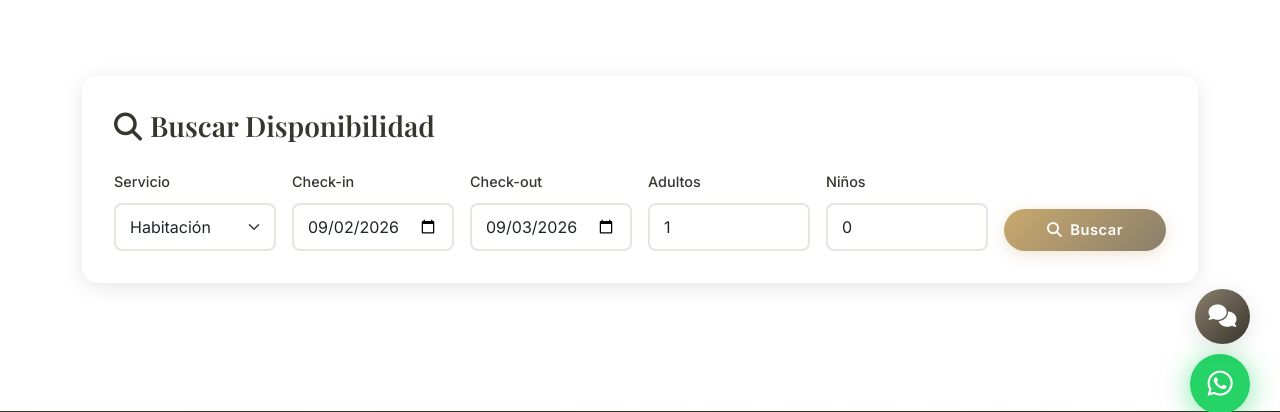
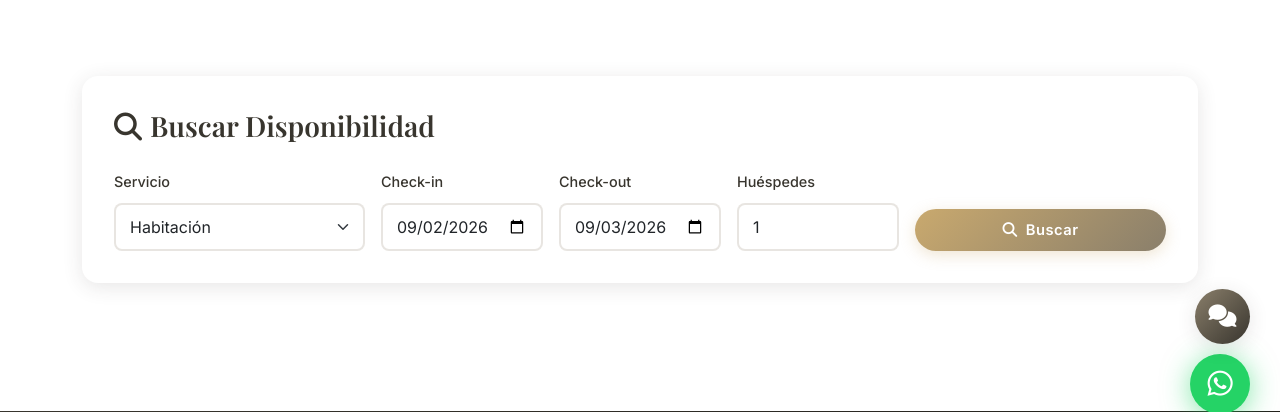
Before and after one commit to Leonard2811/Portal-web-de-DspaHotel, a Django app: page /reservations/booking/ in a window 1280 px wide. Shown: the part 356-768 px from the top of the page. Run offline with Django 4.2, Linux system fonts and the light colour scheme; a user stored in the database is signed in.

Commit message:
quitar lo de los niños

```diff
--- a/core/templates/core/base.html
+++ b/core/templates/core/base.html
@@ -13,7 +13,7 @@
     <!-- Google Fonts -->
     <link href="https://fonts.googleapis.com/css2?family=Playfair+Display:wght@400;500;600;700&family=Inter:wght@300;400;500;600;700&display=swap" rel="stylesheet">
     <!-- Custom CSS -->
-    <link rel="stylesheet" href="{% static 'css/style.css' %}?v=2.2">
+    <link rel="stylesheet" href="{% static 'css/style.css' %}?v=2.4">
     {% block extra_css %}{% endblock %}
 </head>
 <body>
--- a/reservations/templates/reservations/booking.html
+++ b/reservations/templates/reservations/booking.html
@@ -19,7 +19,7 @@
         <div class="booking-search-card mb-5">
             <h3 class="mb-4"><i class="fas fa-search me-2"></i>Buscar Disponibilidad</h3>
             <form id="bookingSearchForm" class="row g-3 align-items-end">
-                <div class="col-md-2 col-6">
+                <div class="col-md-3 col-6">
                     <label for="booking_service" class="form-label">Servicio</label>
                     <select class="form-select" id="booking_service" name="service_type">
                         {% for value, label in service_choices %}
@@ -36,14 +36,10 @@
                     <input type="date" class="form-control" id="booking_checkout" name="check_out" min="{{ today }}" required>
                 </div>
                 <div class="col-md-2 col-6">
-                    <label for="booking_adults" class="form-label">Adultos</label>
+                    <label for="booking_adults" class="form-label">Huéspedes</label>
                     <input type="number" class="form-control" id="booking_adults" name="adults" value="1" min="1" max="4">
                 </div>
-                <div class="col-md-2 col-6">
-                    <label for="booking_children" class="form-label">Niños</label>
-                    <input type="number" class="form-control" id="booking_children" name="children" value="0" min="0" max="3">
-                </div>
-                <div class="col-md-2">
+                <div class="col-md-3 mt-3 mt-md-0 d-flex align-items-end">
                     <button type="button" class="btn btn-reservation w-100" onclick="searchBookingRooms()">
                         <i class="fas fa-search me-1"></i> Buscar
                     </button>
@@ -141,14 +137,13 @@ function searchBookingRooms() {
     const checkIn = document.getElementById('booking_checkin').value;
     const checkOut = document.getElementById('booking_checkout').value;
     const adults = document.getElementById('booking_adults').value;
-    const children = document.getElementById('booking_children').value;
 
     if (!checkIn || !checkOut) {
         alert('Seleccione fechas de check-in y check-out');
         return;
     }
 
-    fetch(`/api/search-availability/?check_in=${checkIn}&check_out=${checkOut}&adults=${adults}&children=${children}`)
+    fetch(`/api/search-availability/?check_in=${checkIn}&check_out=${checkOut}&adults=${adults}&children=0`)
         .then(r => r.json())
         .then(data => {
             if (data.success) {
--- a/static/js/main.js
+++ b/static/js/main.js
@@ -177,7 +177,6 @@ function searchRooms() {
     const checkIn = document.getElementById('check_in').value;
     const checkOut = document.getElementById('check_out').value;
     const adults = document.getElementById('adults').value;
-    const children = document.getElementById('children').value;
 
     if (!checkIn || !checkOut) {
         alert('Por favor seleccione las fechas de check-in y check-out.');
@@ -198,7 +197,7 @@ function searchRooms() {
     container.innerHTML = '<div class="col-12 text-center py-4"><div class="spinner-border text-secondary" role="status"><span class="visually-hidden">Buscando...</span></div><p class="mt-2 text-muted">Buscando disponibilidad...</p></div>';
     resultsDiv.style.display = 'block';
 
-    fetch(`/api/search-availability/?check_in=${checkIn}&check_out=${checkOut}&adults=${adults}&children=${children}`)
+    fetch(`/api/search-availability/?check_in=${checkIn}&check_out=${checkOut}&adults=${adults}&children=0`)
         .then(response => response.json())
         .then(data => {
             if (data.success) {
```
Also changed, not shown: core/templates/core/home.html (+4 -8 lines), core/templates/core/room_detail.html (+4 -8 lines).
